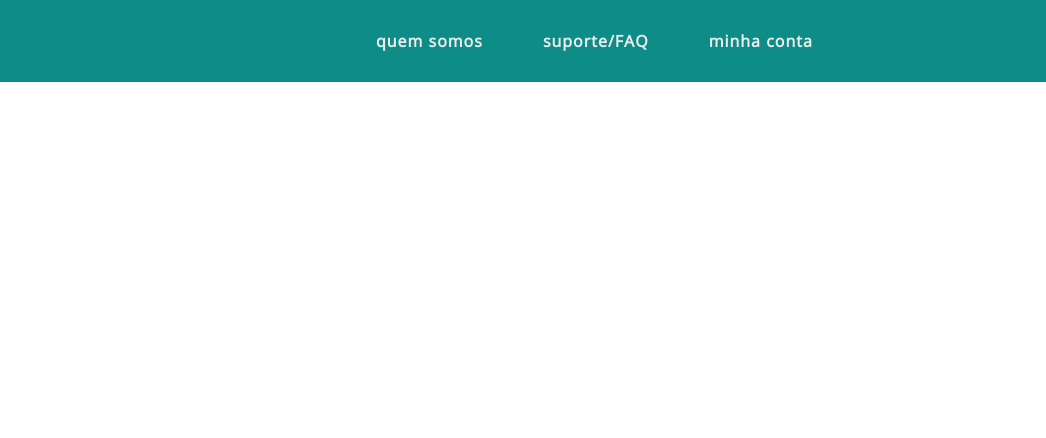
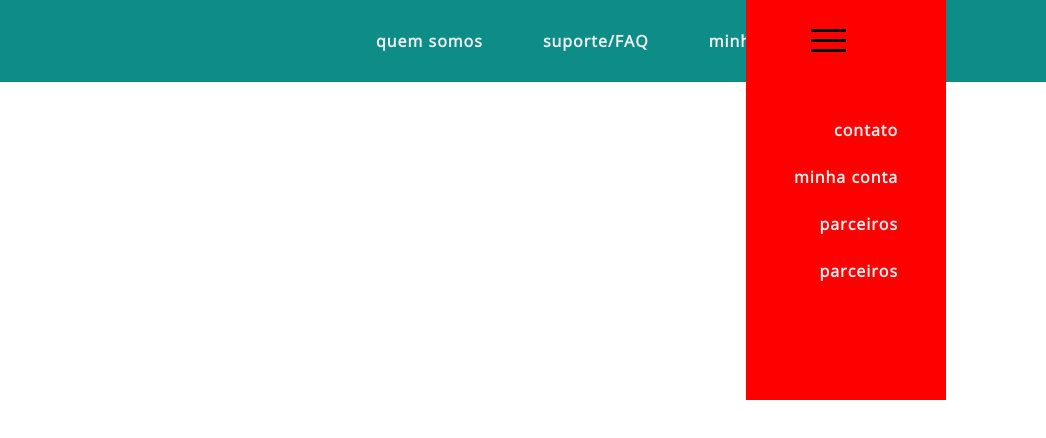
Before and after one commit to AndreiFernando/um_a_mais, a plain HTML site: page Projeto um A+/index.html in a window 1280 px wide. Shown: the full height of the page, 234-1280 px from the left. Drawn offline with nearby package versions, Linux system fonts and the light colour scheme.

Commit message:
Inclusão do menu lateral

```diff
--- a/Projeto um A+/css/estilo.css
+++ b/Projeto um A+/css/estilo.css
@@ -23,7 +23,7 @@ nav ul {
 
 
 nav img {
-    display:flex;
+    display: flex;
     width: 100px;
     height: 60px;
     margin-left: 100px;
@@ -46,3 +46,106 @@ nav ul li:hover a {
     padding: 8px;
     background-color: #ffffff3b;
 }
+
+.container {
+    width: 100%;
+    background-color: #0e8d88;
+}
+
+.navbar {
+    width: 200px;
+    height: 50%;
+    background-color: #ff0000;
+    position: fixed;
+    top: 0;
+    right: 100px;
+    display: flex;
+    justify-content: center;
+    align-items: center;
+    transition: right .8s cubic-bezier(1. 0. 0. 1);
+}
+
+.change {
+    right: 0;
+}
+
+.menu {
+    width: 35px;
+    height: 30px;
+    position: fixed;
+    top: 25px;
+    right: 200px;
+    cursor: pointer;
+    display: flex;
+    flex-direction: column;
+    justify-content: space-around;
+}
+
+.line {
+    width: 100%;
+    height: 3px;
+    background-color: black;
+    transition: all 0.8s;
+}
+
+.change .line1 {
+    transform: rotateZ(-405deg) translate(-8px, 6px);
+}
+
+.change .line2 {
+    opacity: 0;
+}
+
+
+.change .line3 {
+    transform: rotateZ(405deg) translate(-8px, -6px);
+}
+
+.nav-list {
+    text-align: right;
+}
+
+.nav-item {
+    list-style: none;
+    margin: 25px;
+}
+
+.nav-item a {
+    text-decoration: none;
+    color: #EEEEEE;
+    font-weight: bold;
+    letter-spacing: 1px;
+    position: relative;
+    padding: 3px 0px;
+}
+
+.nav-item a::before,
+.nav-item a::after {
+    content: "";
+    width: 100%;
+    height: 2px;
+    background-color: black;
+    position: absolute;
+    left: 0;
+    transform: scaleX(0);
+    transition: transform 0.5s;
+
+}
+
+.nav-item a::after {
+    bottom: 0;
+    transform-origin: right;
+}
+
+.nav-item a::before {
+    top: 0;
+    transform-origin: left;
+
+}
+
+.nav-item a:hover::before,
+.nav-item a:hover::after {
+    transform: scaleX(1);
+
+
+}
--- a/Projeto um A+/index.html
+++ b/Projeto um A+/index.html
@@ -21,10 +21,31 @@
             <li><a href="suportefaq.html">suporte/FAQ</a></li>
             <li><a href="minhaconta.html">minha conta</a></li>
         </ul>
+    </nav>
+        <div class="container">
+            <header class="navbar">
+                <div class="menu">
+                    <div class="line line1"></div>
+                    <div class="line line2"></div>
+                    <div class="line line3"></div>
+                </div>
+                <ul class="nav-list">
+                    <li class="nav-item"><a href="contato.html">contato</a></li>
+                    <li class="nav-item"><a href="minhaconta.html">minha conta</a></li>
+                    <li class="nav-item"><a href="parceiros.html">parceiros</a></li>
+                    <li class="nav-item"><a href="pontosdedoacao.html">parceiros</a></li>
+                </ul>
+            </header>
+        </div>
 
 
-    </nav>
+<script>
 
+const menuIcon = document.querySelector(".menu")
+const navbar = document.querySelector(".navbar")
+menuIcon.addEventListener("click", () => {navbar.classList.toggle(".change")})
+
+</script>
 
 </body>
 
```
